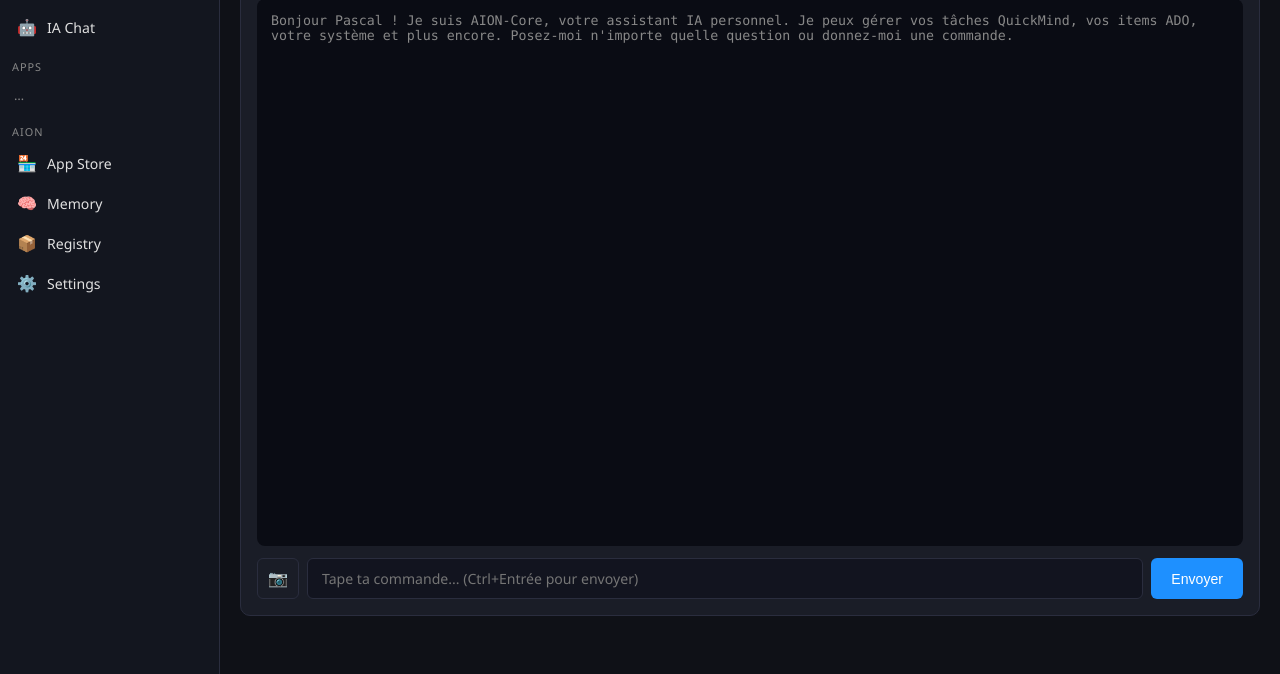
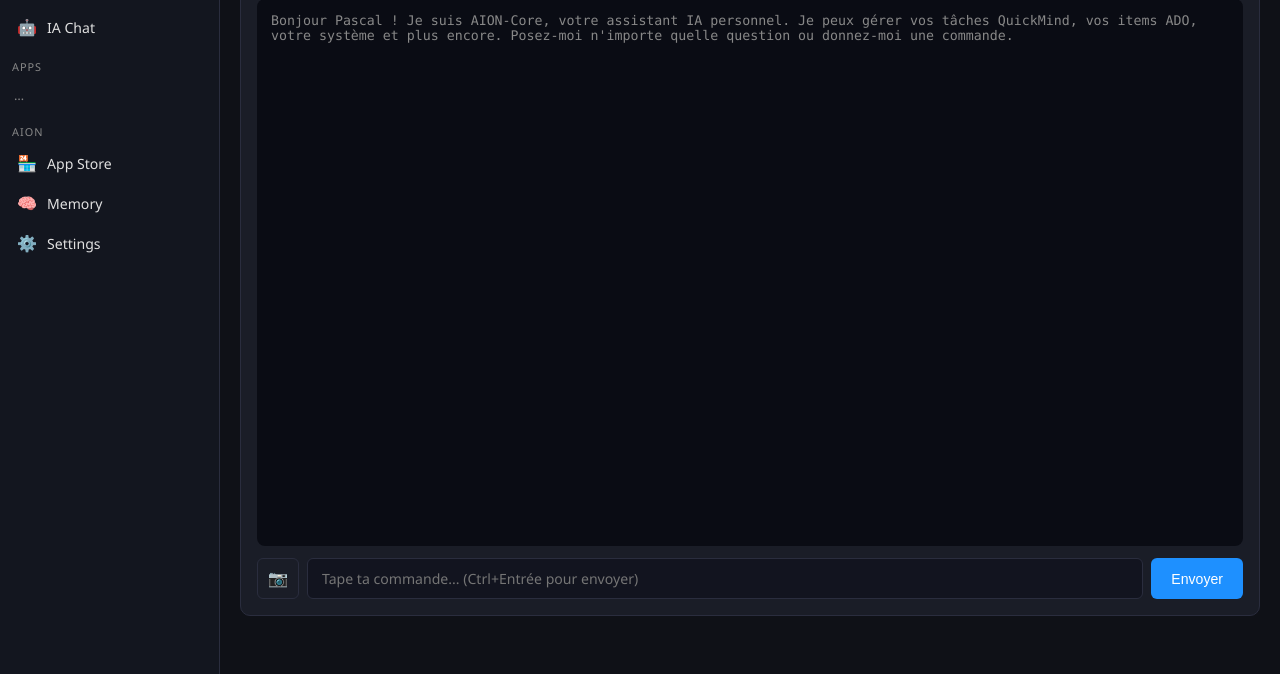
Before and after one commit to beyp/AION-Core, a Python web app: template aion_core/web/templates/chat.html in a window 1280 px wide. Shown: the part 126-800 px from the top of the page. Run offline with Jinja, Linux system fonts and the light colour scheme; the template is opened without the code that fills it, so the values that code supplies are empty; some libraries are stand-ins or nearby versions.

Commit message:
feat(nav): remove Registry from sidebar menu

```diff
--- a/aion_core/web/templates/base.html
+++ b/aion_core/web/templates/base.html
@@ -126,10 +126,7 @@ header .spacer{flex:1;}
       <span class="nav-icon">&#x1F9E0;</span>
       <span class="nav-label">Memory</span>
     </a>
-    <a href="/apps" class="nav-item {% if active=='apps' %}active{% endif %}">
-      <span class="nav-icon">&#x1F4E6;</span>
-      <span class="nav-label">Registry</span>
-    </a>
+
     <a href="/settings" class="nav-item {% if active=='settings' %}active{% endif %}">
       <span class="nav-icon">&#x2699;&#xFE0F;</span>
       <span class="nav-label">Settings</span>
```
